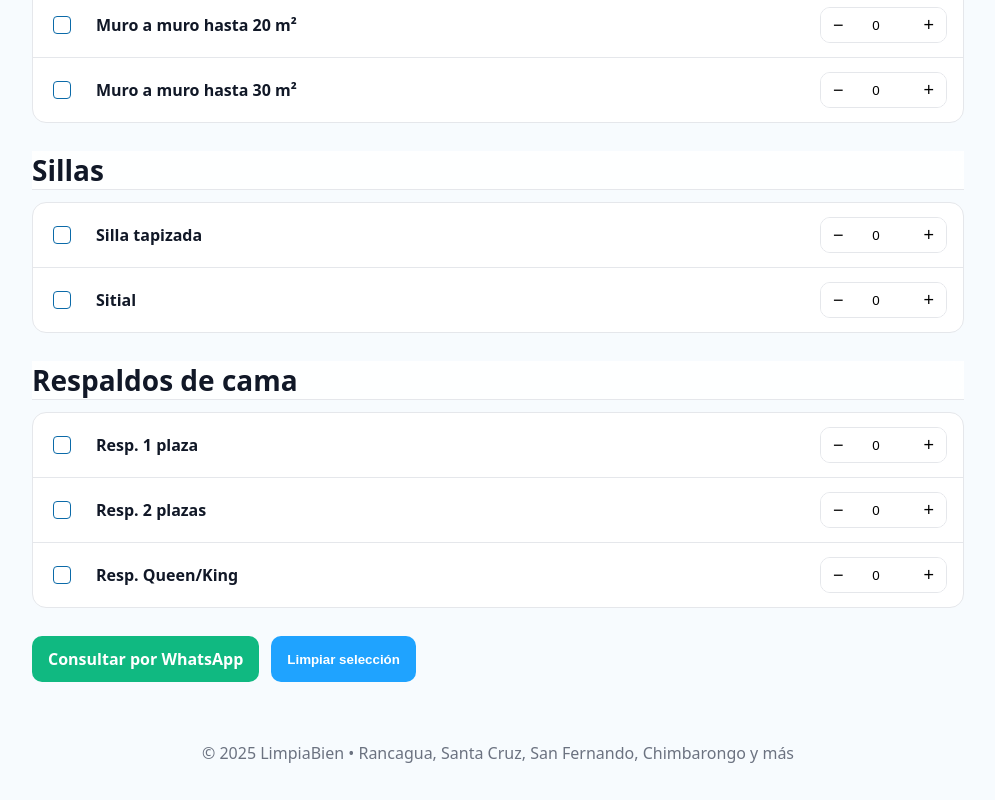
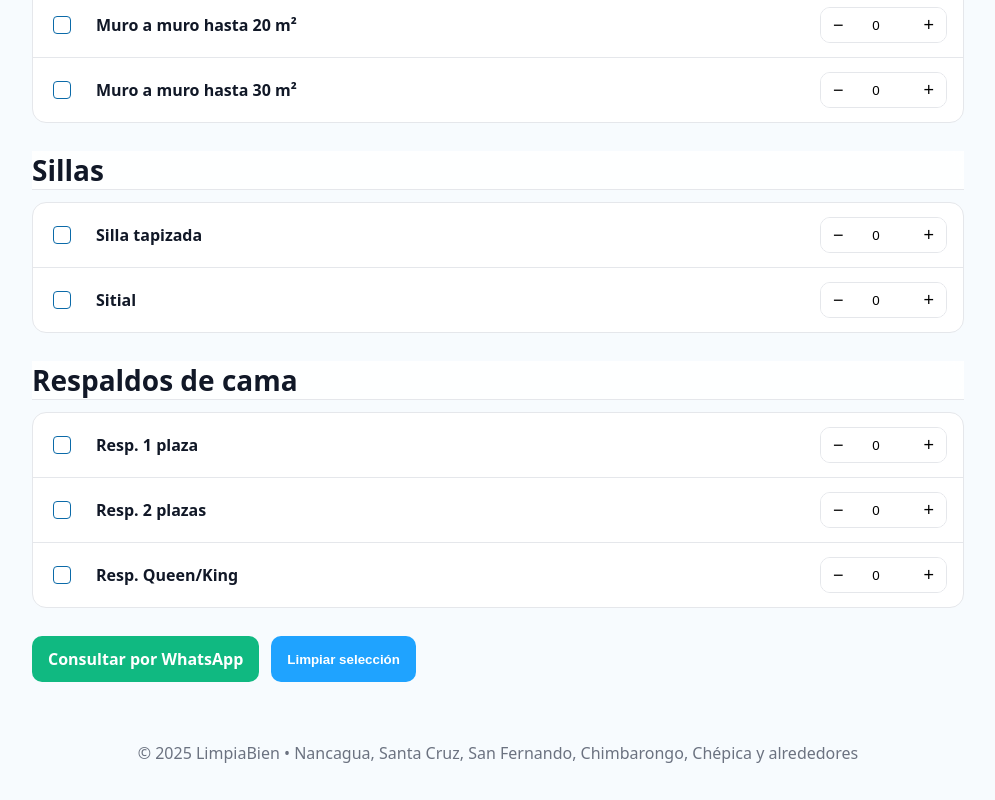
Before and after one commit to vitoxone/limpiabien, a Next.js app: page / in a window 1280 px wide. Shown: the part 1634-2434 px from the top of the page, without its empty margins (142-1137 px from the left). Built offline with nearby package versions, Linux system fonts and the light colour scheme.

Commit message:
Update page.tsx

```diff
--- a/app/page.tsx
+++ b/app/page.tsx
@@ -73,7 +73,7 @@ export default function Page() {
       </main>
 
       <footer>
-        © {new Date().getFullYear()} LimpiaBien • Rancagua, Santa Cruz, San Fernando, Chimbarongo y más
+        © {new Date().getFullYear()} LimpiaBien • Nancagua, Santa Cruz, San Fernando, Chimbarongo, Chépica y alrededores
       </footer>
     </>
   );
```
